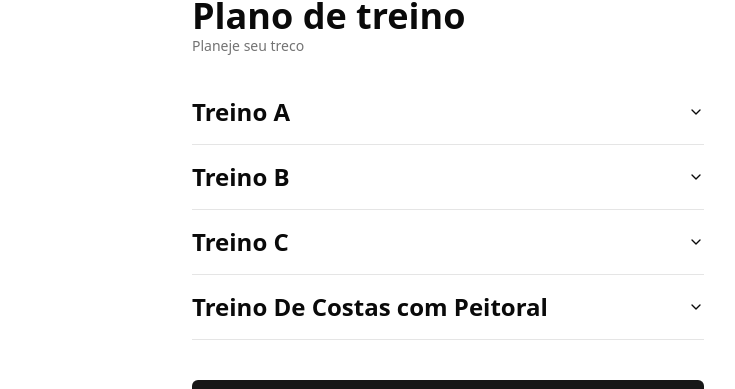
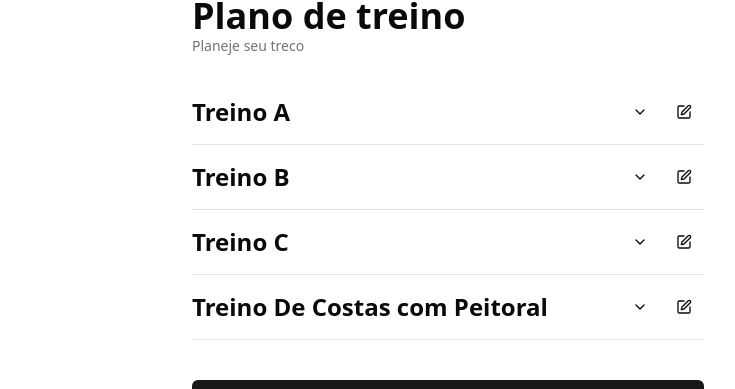
Before and after one commit to katsuragawaa/workout-react, a Next.js app: page /workout/new in a window 1280 px wide. Shown: the part 140-529 px from the top of the page, without its empty margins (192-927 px from the left). Built offline with nearby package versions, Linux system fonts and the light colour scheme.

Commit message:
Refactor workout new page and workout dialog form

```diff
--- a/app/workout/new/page.tsx
+++ b/app/workout/new/page.tsx
@@ -6,7 +6,7 @@ import { Accordion, AccordionContent, AccordionItem, AccordionTrigger } from "@/
 import { Button, buttonVariants } from "@/components/ui/button";
 import { WorkoutDialogForm } from "@/components/workout-dialog-form";
 import { exercises, workouts } from "@/lib/workout-mock";
-import { ArrowLeft } from "lucide-react";
+import { ArrowLeft, PenBox } from "lucide-react";
 import Link from "next/link";
 
 export default function NewWorkout() {
@@ -25,7 +25,18 @@ export default function NewWorkout() {
         <Accordion type="single" collapsible>
           {workouts.map((workout) => (
             <AccordionItem key={workout.id || workout.name} value={workout.name}>
-              <AccordionTrigger className="pb-4 text-start text-2xl font-bold">{workout.name}</AccordionTrigger>
+              <div className="flex items-center gap-4">
+                <div className="flex-1">
+                  <AccordionTrigger className="w-full pb-4 text-start text-2xl font-bold">
+                    {workout.name}
+                  </AccordionTrigger>
+                </div>
+                <WorkoutDialogForm workout={workout}>
+                  <Button variant="ghost" size="icon">
+                    <PenBox className="h-4 w-4" />
+                  </Button>
+                </WorkoutDialogForm>
+              </div>
               <AccordionContent className="grid grid-cols-1 gap-3 md:grid-cols-2">
                 {exercises.map((exercise) => (
                   <ExerciseItem key={exercise.id} exercise={exercise} />
@@ -41,7 +52,9 @@ export default function NewWorkout() {
           ))}
         </Accordion>
 
-        <WorkoutDialogForm />
+        <WorkoutDialogForm>
+          <Button className="w-fll mt-10">Novo workout</Button>
+        </WorkoutDialogForm>
       </main>
     </>
   );
--- a/components/workout-dialog-form.tsx
+++ b/components/workout-dialog-form.tsx
@@ -4,21 +4,33 @@ import { Button } from "@/components/ui/button";
 import { Dialog, DialogContent, DialogFooter, DialogTrigger } from "@/components/ui/dialog";
 import { Form, FormControl, FormField, FormItem, FormLabel, FormMessage } from "@/components/ui/form";
 import { Input } from "@/components/ui/input";
+import { Workout } from "@/types";
 import { zodResolver } from "@hookform/resolvers/zod";
-import { useState } from "react";
+import { ReactNode, useState } from "react";
 import { useForm } from "react-hook-form";
 import { z } from "zod";
 
+type WorkoutData = Omit<Workout, "id">;
+
+type WorkoutDialogFormProps = {
+  workout?: WorkoutData;
+  children: ReactNode;
+};
+
 const formSchema = z.object({
-  title: z.string().min(2).max(50),
+  name: z.string().min(2).max(50),
 });
 
-export const WorkoutDialogForm = () => {
+const defaultWorkout = {
+  name: "",
+};
+
+export const WorkoutDialogForm = ({ workout, children }: WorkoutDialogFormProps) => {
+  const { name } = workout || defaultWorkout;
+
   const form = useForm<z.infer<typeof formSchema>>({
     resolver: zodResolver(formSchema),
-    defaultValues: {
-      title: "",
-    },
+    defaultValues: { name },
   });
 
   const [open, setOpen] = useState(false);
@@ -34,11 +46,7 @@ export const WorkoutDialogForm = () => {
 
   return (
     <Dialog open={open} onOpenChange={toggleDialog}>
-      <DialogTrigger asChild>
-        <Button className="w-fll mt-10" onClick={() => setOpen(true)}>
-          Novo workout
-        </Button>
-      </DialogTrigger>
+      <DialogTrigger asChild>{children}</DialogTrigger>
       <DialogContent className="sm:max-w-[425px]">
         <Form {...form}>
           <form onSubmit={form.handleSubmit(onSubmit)} className="space-y-6">
@@ -50,7 +58,7 @@ export const WorkoutDialogForm = () => {
 
               <FormField
                 control={form.control}
-                name="title"
+                name="name"
                 render={({ field }) => (
                   <FormItem>
                     <FormLabel>Título</FormLabel>
```
